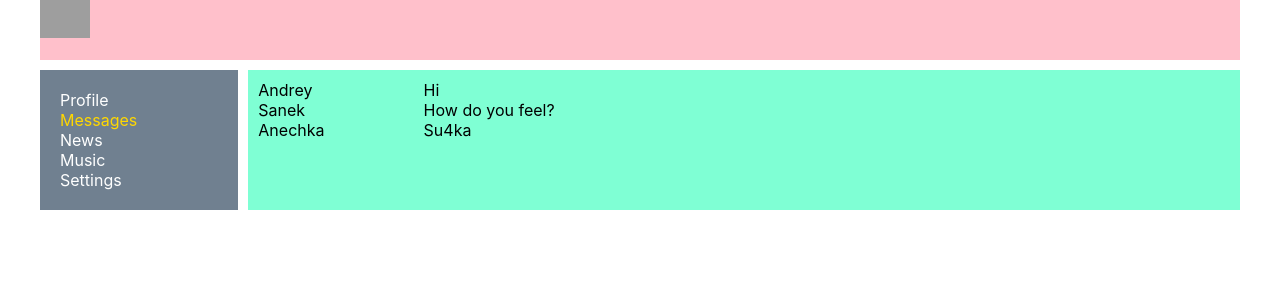
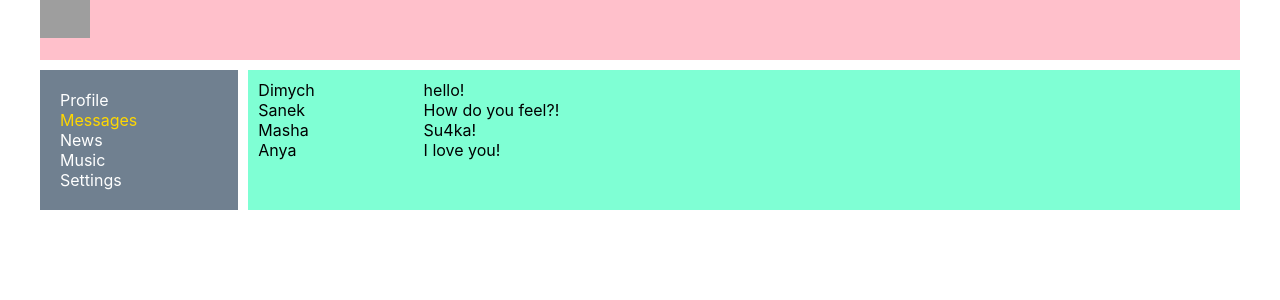
Before and after one commit to SanyaShmakov/LearnReact, a React (Create React App) app: page /dialogs in a window 1280 px wide. Shown: the top 300 px of the page. Built offline with nearby package versions, Linux system fonts and the light colour scheme; grey boxes are pictures that could not be loaded.

Commit message:
map data

```diff
--- a/src/components/Dialogs/Dialogs.jsx
+++ b/src/components/Dialogs/Dialogs.jsx
@@ -3,24 +3,32 @@ import classes from './Dialogs.module.css'
 import DialogItem from "./DialogItem/DialogItem";
 import Message from "./Message/Message";
 
+function Dialogs() {
 
+    let dialogs = [
+        {id: 1, name: "Dimych"},
+        {id: 2, name: "Sanek"},
+        {id: 3, name: "Masha"},
+        {id: 4, name: "Anya"},
+    ]
 
-function Dialogs() {
+    let messages = [
+        {id: 1, message: "hello!"},
+        {id: 2, message: "How do you feel?!"},
+        {id: 3, message: "Su4ka!"},
+        {id: 4, message: "I love you!"},
+    ]
+
     return (
         <div>
             <div className={classes.dialogs}>
                 <div className={classes.dialogItems}>
-                    <DialogItem name="Andrey" id="1" />
-                    <DialogItem name="Sanek" id="2" />
-                    <DialogItem name="Anechka" id="3" />
+                    {dialogs.map(item => <DialogItem name={item.name} id={item.id}/>)}
                 </div>
                 <div className={classes.messages}>
-                    <Message message="Hi" />
-                    <Message message="How do you feel?" />
-                    <Message message="Su4ka" />
+                    {messages.map(item => <Message message={item.message} id={item.id}/>)}
                 </div>
             </div>
-
         </div>
     );
 }
--- a/src/components/Profile/MyPosts/MyPosts.jsx
+++ b/src/components/Profile/MyPosts/MyPosts.jsx
@@ -3,6 +3,12 @@ import classes from './MyPosts.module.css'
 import Post from "./Post/Post";
 
 function MyPosts(props) {
+
+    let postsData = [
+        {id: 1, message: "How are you?", likesCount: 0},
+        {id: 2, message: "It`s my first post", likesCount: 24},
+    ]
+
     return (
         <div className={classes.myPosts}>
             <h3>My posts</h3>
@@ -15,8 +21,7 @@ function MyPosts(props) {
                 </div>
             </div>
             <div className={classes.posts}>
-                <Post message='How are you?' likesCount='0'/>
-                <Post message='It`s my first post' likesCount='23'/>
+                {postsData.map(item => <Post message={item.message} likesCount={item.likesCount}/>)}
             </div>
         </div>
     );
--- a/src/components/Profile/Profile.jsx
+++ b/src/components/Profile/Profile.jsx
@@ -1,5 +1,5 @@
 import React from "react";
-import classes from './Profile.module.css'
+//import classes from './Profile.module.css'
 import MyPosts from "./MyPosts/MyPosts";
 import ProfileInfo from "./ProfileInfo/ProfileInfo";
 
```
